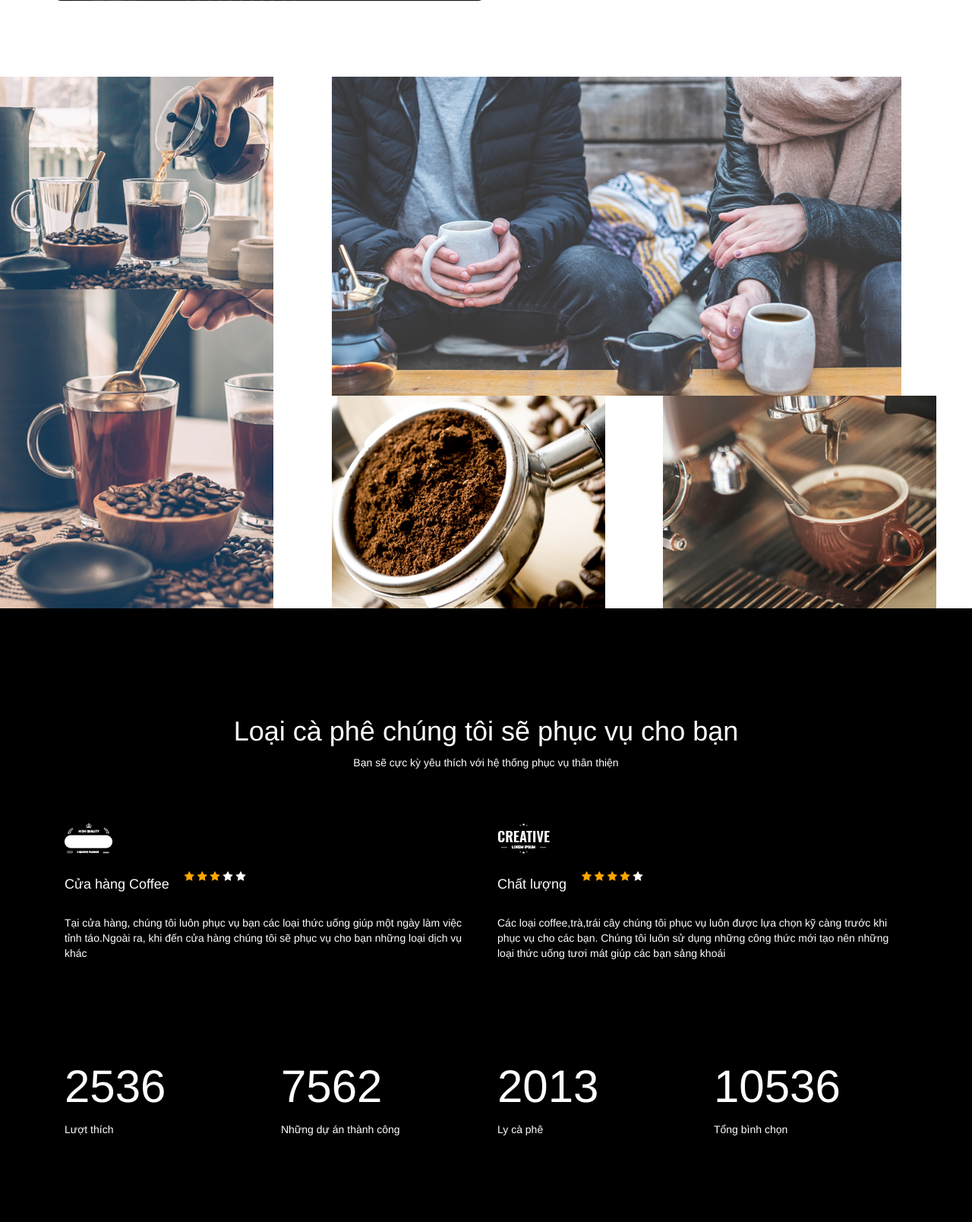
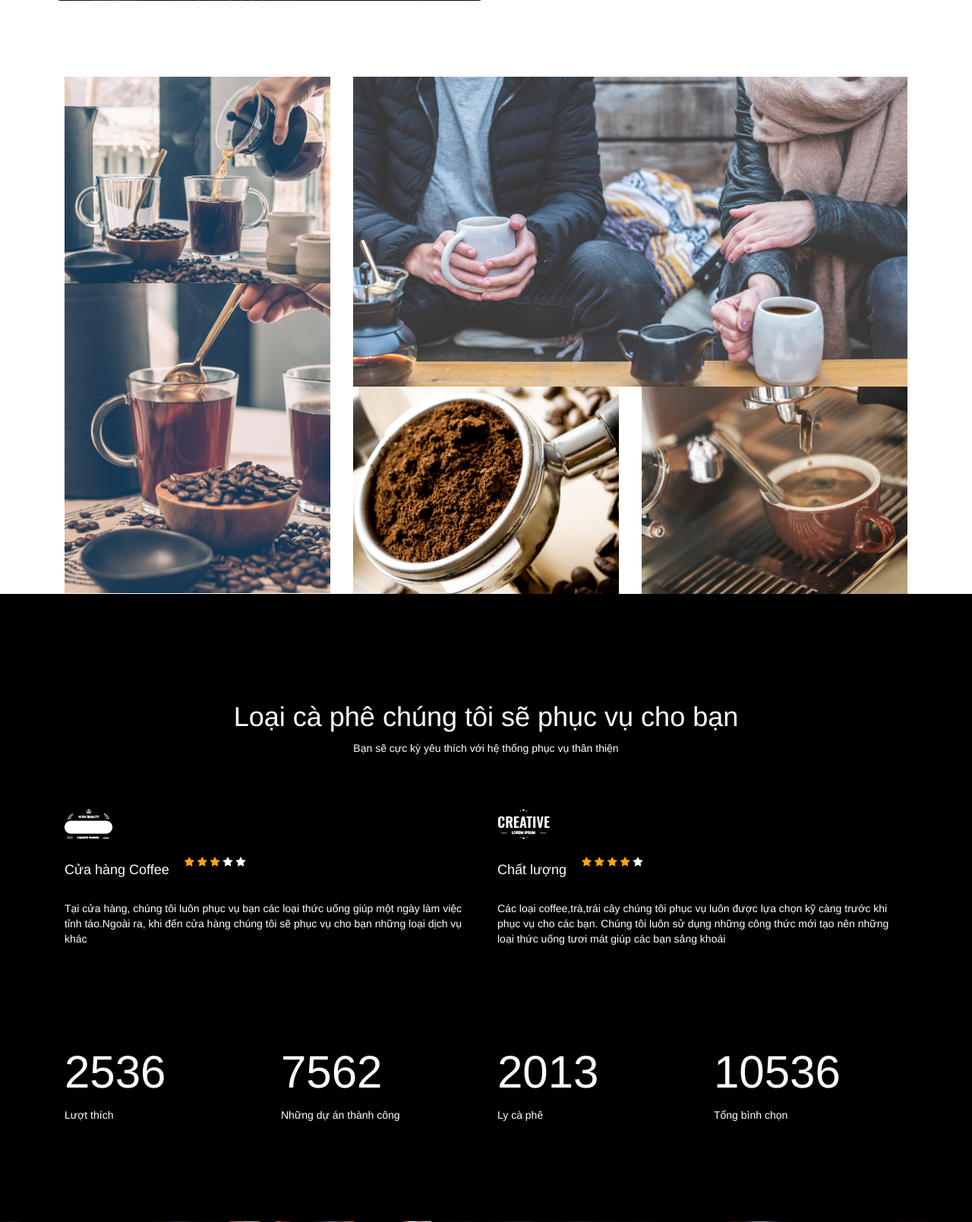
Before and after one commit to project-T8/Coffee-shop, a PHP site: page / in a window 1280 px wide. Shown: the part 1986-3595 px from the top of the page at 76% size. Run offline with PHP 8.4, Linux system fonts and the light colour scheme; data comes from the database, SQL or seed files in the repository; some web fonts are replaced.

Commit message:
Add files via upload

```diff
--- a/include/gallery.php
+++ b/include/gallery.php
@@ -1,5 +1,6 @@
 <!-- Start gallery Area -->
-
+<section>
+					<div class="container">
 					<div class="row">
 						<div class="col-lg-4">
 							<a href="img/g1.jpg" class="img-pop-home">
@@ -26,7 +27,8 @@
 								</div>
 							</div>
 						</div>
-					</div>
-				</div>
+					</div></div>
+
+
 			</section>
 			<!-- End gallery Area -->
```
